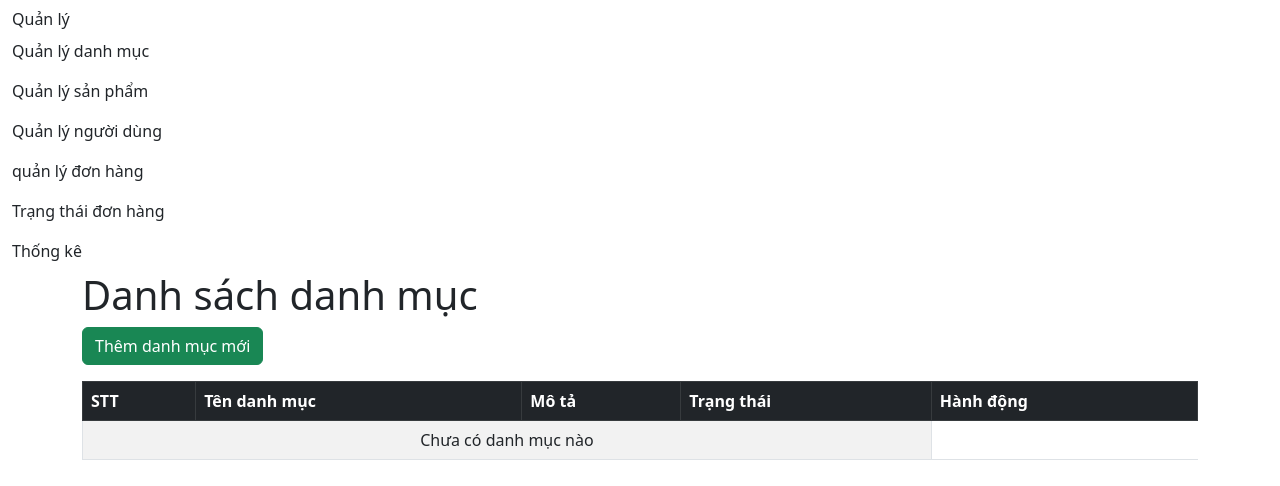
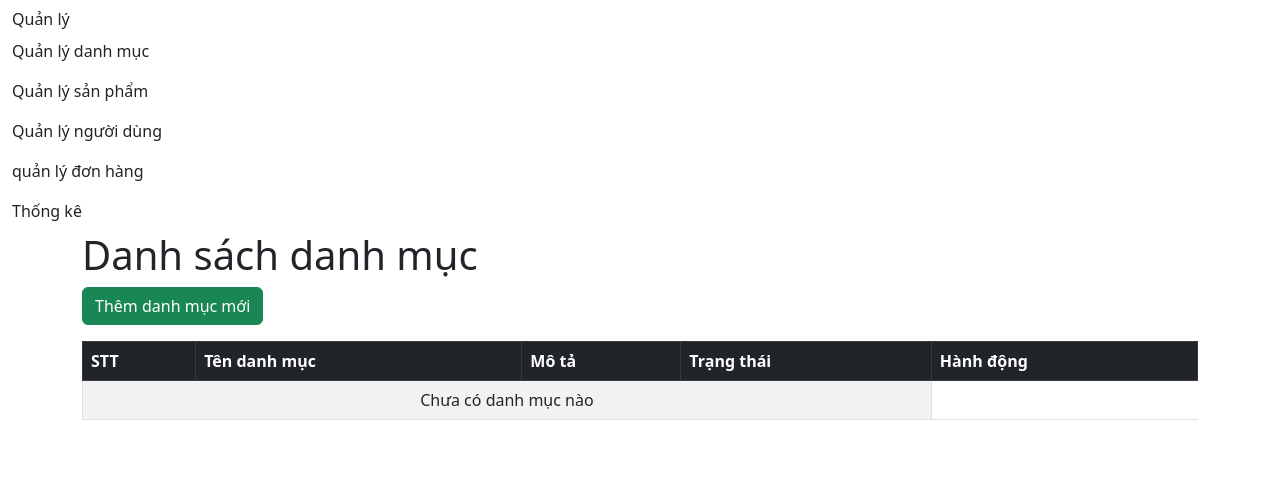
Before and after one commit to QuangHuan1005/DuAn1_Nhom2, a PHP site: page /base_du_an_1/admin/index.php?act=category-list in a window 1280 px wide. Shown: the part 314-800 px from the top of the page. Run offline with PHP 8.4, Linux system fonts and the light colour scheme; data that the repository does not hold is empty; some libraries are stand-ins or nearby versions.

Commit message:
cap nhat code

```diff
--- a/admin/views/layouts/siderbar.php
+++ b/admin/views/layouts/siderbar.php
@@ -74,12 +74,6 @@
                 </li>
 
                 <li class="nav-item">
-                    <a class="nav-link menu-link" href="index.php?act=order-status-list">
-                        <i class="ri-exchange-line"></i> <span>Trạng thái đơn hàng</span>
-                    </a>
-                </li>
-
-                <li class="nav-item">
                     <a class="nav-link menu-link" href="index.php?act=adminDashboard">
                         <i class="ri-bar-chart-line"></i> <span>Thống kê</span>
                     </a>
```
